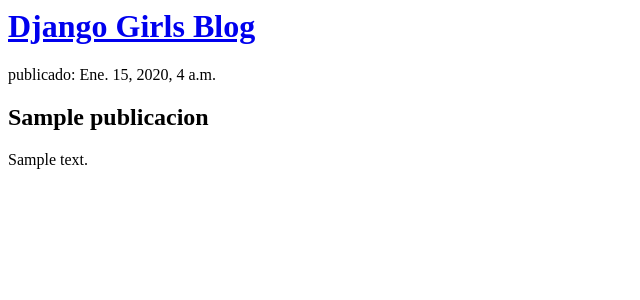
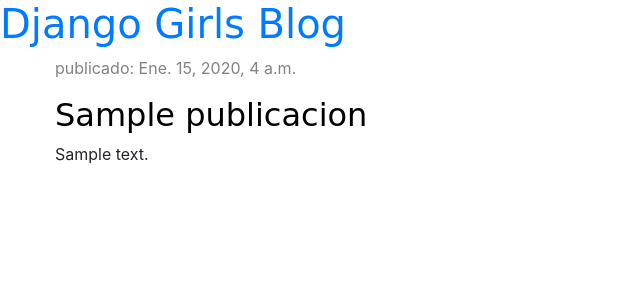
Before and after one commit to alejandrapiedrasanta/progracomercial, a Django app: page / in a window 1280 px wide. Shown: the top 300 px of the page, without its empty margins (0-640 px from the left). Run offline with Django 3.2, Linux system fonts and the light colour scheme; tables that the repository leaves empty hold one stand-in row (values such as "Sample post"); some libraries are stand-ins or nearby versions.

Commit message:
Se crea la vista y el tamplate

```diff
--- /dev/null
+++ b/blog/static/css/blog.css
@@ -0,0 +1,46 @@
+.page-header {
+    background-color: #C25100;
+    margin-top: 0;
+    padding: 20px 20px 20px 40px;
+}
+
+.page-header h1, .page-header h1 a, .page-header h1 a:visited, .page-header h1 a:active {
+    color: #ffffff;
+    font-size: 36pt;
+    text-decoration: none;
+}
+
+.content {
+    margin-left: 40px;
+}
+
+h1, h2, h3, h4 {
+    font-family: 'Lobster', cursive;
+}
+
+.date {
+    color: #828282;
+}
+
+.save {
+    float: right;
+}
+
+.post-form textarea, .post-form input {
+    width: 100%;
+}
+
+.top-menu, .top-menu:hover, .top-menu:visited {
+    color: #ffffff;
+    float: right;
+    font-size: 26pt;
+    margin-right: 20px;
+}
+
+.post {
+    margin-bottom: 70px;
+}
+
+.post h2 a, .post h2 a:visited {
+    color: #000000;
+}
--- /dev/null
+++ b/blog/templates/blog/base.html
@@ -0,0 +1,24 @@
+{% load static %}
+<html>
+    <head>
+        <title>Django Girls blog</title>
+        <link href="css/bootstrap.min.css" rel="stylesheet" media="screen">
+        <link rel="stylesheet" href="//maxcdn.bootstrapcdn.com/bootstrap/3.2.0/css/bootstrap-theme.min.css">
+        <link rel="stylesheet" href="{% static 'css/blog.css' %}">
+    </head>
+    <body>
+        <div class="page.header">
+            <h1><a href="/">Django Girls Blog</a></h1>
+        </div>
+
+        <div class="content container">
+            <div class="row">
+                <div class="col-md-8">
+                  {% block content %}
+                  {% endblock %}
+                </div>
+            </div>
+        </div>
+
+    </body>
+</html>
--- a/blog/templates/blog/publicacion_lista.html
+++ b/blog/templates/blog/publicacion_lista.html
@@ -1,20 +1,13 @@
-<html>
-    <head>
-        <title> Django Girls blog </title>
-    </head>
-<body>
-    <div>
-        <h1><a href="/">Django Girls Blog</a></h1>
-    </div>
+{% extends 'blog/base.html' %}
 
-    {% for publicacion in publicaciones %}
-    <div>
-       <p> publicado: {{publicacion.fecha_publicacion}} <br> </p>
-        <h2><a hret= "">{{publicacion.titulo}}</a></h2>
-        <p> {{publicacion.texto|linebreaksbr}}</p>
-    </div>
-        {% endfor %}
-
-
-</body>
-</html>
+{% block content %}
+{% for publicacion in publicaciones %}
+        <div class="post">
+            <div class="date">
+                 <p>publicado: {{ publicacion.fecha_publicacion }}</p>
+            </div>
+            <h2><a href="{% url 'publicacion_detalle' pk=publicacion.pk %}">{{ publicacion.titulo }}</a></h2>
+            <p>{{ publicacion.texto|linebreaksbr }}</p>
+        </div>
+    {% endfor %}
+{% endblock %}
--- a/blog/urls.py
+++ b/blog/urls.py
@@ -3,4 +3,5 @@
 
 urlpatterns =  [
     path('', views.publicacion_lista, name='publicacion_lista'),
+    path('publicacion/<int:pk>/', views.publicacion_detalle, name='publicacion_detalle'),
 ]
--- a/blog/views.py
+++ b/blog/views.py
@@ -1,4 +1,4 @@
-from django.shortcuts import render
+from django.shortcuts import render, get_list_or_404
 from django.utils import timezone
 
 from .models import Publicacion
@@ -7,3 +7,7 @@
 def publicacion_lista(request):
     publicaciones = Publicacion.objects.filter(fecha_publicacion__lte=timezone.now()).order_by('fecha_publicacion')
     return render(request, 'blog/publicacion_lista.html', {'publicaciones':publicaciones})
+
+def publicacion_detalle(request, pk):
+    publicacion = get_list_or_404(Publicacion, pk=pk)
+    return render(request, 'blog/publicacion_detalle.html', {'publicacion':publicacion})
```
Also changed, not shown: blog/templates/blog/publicacion_detalle.html (added, +13 -0 lines), blog/templates/blog/baseb.html (added).
